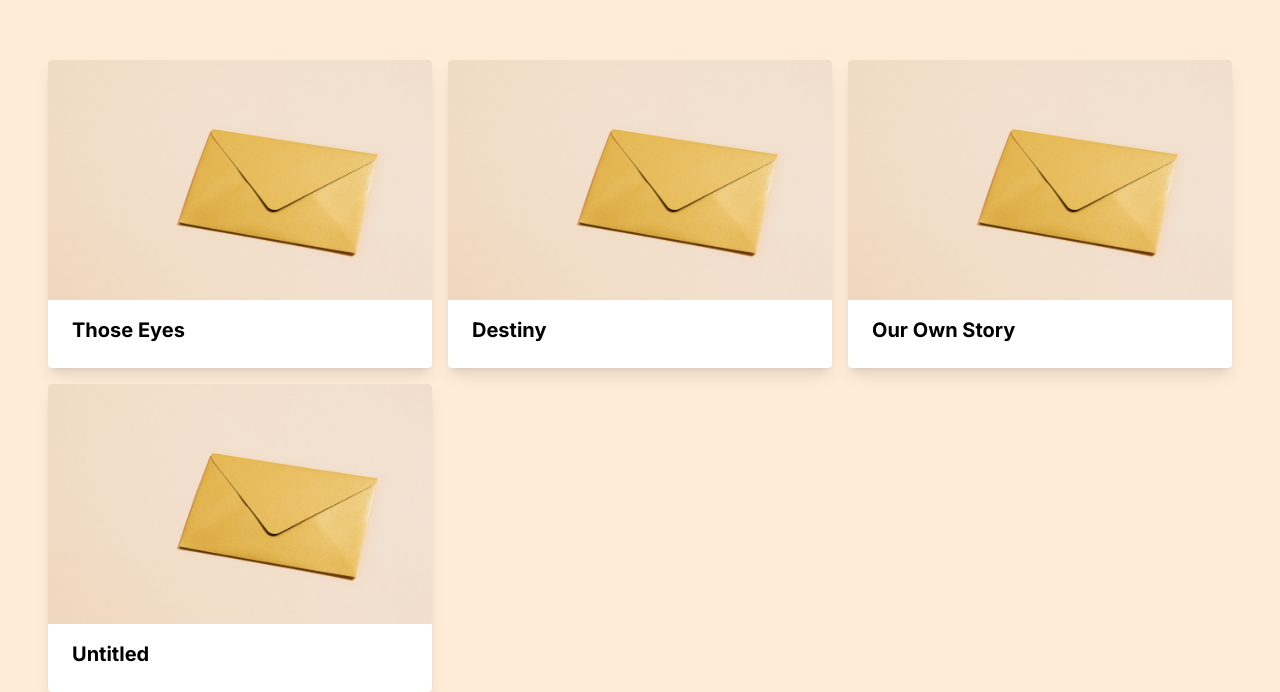
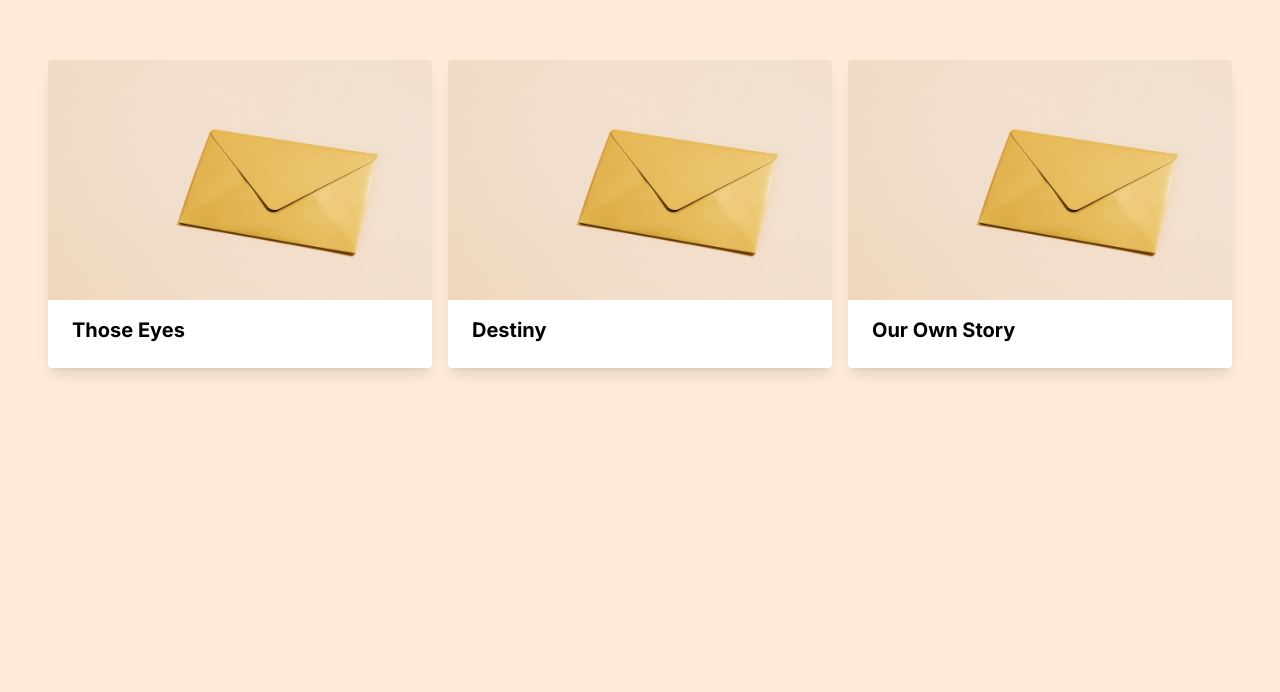
Before and after one commit to paogrammer/formymaren, a Next.js app: page /letters in a window 1280 px wide. Shown: the part 412-1104 px from the top of the page. After the commit the page ends 984 px from the top, so only its background shows below. Built offline with nearby package versions, Linux system fonts and the light colour scheme.

Commit message:
latest update

```diff
--- a/app/letters/page.js
+++ b/app/letters/page.js
@@ -43,7 +43,7 @@
                 </div>
               </Link>
             </div>
-            <div className='col-span-1'>
+            {/* <div className='col-span-1'>
               <Link href='/letters/4'>
                 <div className=" bg-white max-w-sm rounded overflow-hidden shadow-lg">
                     <div className="w-full testimg"></div>
@@ -52,7 +52,7 @@
                     </div>
                 </div>
               </Link>
-            </div>
+            </div> */}
 
           </div>
         </div>
```
